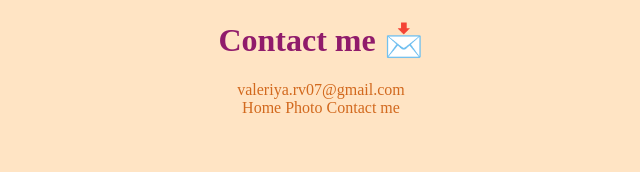
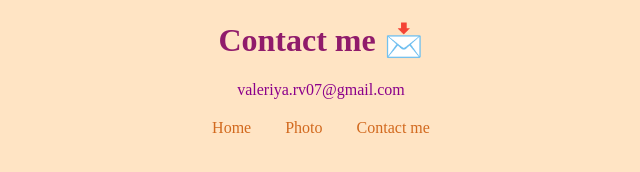
Before and after one commit to valeriyarv07/Croissant, a plain HTML site: page contact.html in a window 1280 px wide. Shown: the whole page, without its empty margins (319-959 px from the left). Drawn offline with Linux system fonts and the light colour scheme.

Commit message:
improved the project

```diff
--- a/contact.html
+++ b/contact.html
@@ -9,7 +9,9 @@
   </head>
   <body>
     <h1>Contact me 📩</h1>
-    <a href="mailto:valeriya.rv07@gmail.com">valeriya.rv07@gmail.com</a>
+    <a href="mailto:valeriya.rv07@gmail.com" class="email"
+      >valeriya.rv07@gmail.com</a
+    >
     <div class="navigation-links">
       <a href="/">Home</a>
       <a href="/photo.html">Photo</a>
--- a/css/styles.css
+++ b/css/styles.css
@@ -6,13 +6,16 @@ body {
 h1 {
   color: rgb(144, 27, 107);
 }
-.navigation-links {
-  text-decoration: none;
+
+p {
+  margin: 5px auto;
+  max-width: 800px;
 }
 
 a {
   text-decoration: none;
   color: chocolate;
+  margin: 0 15px;
 }
 
 a:visited {
@@ -22,3 +25,16 @@ a:visited {
 a:hover {
   color: darkmagenta;
 }
+
+.email {
+  color: darkmagenta;
+}
+
+.navigation-links {
+  margin: 20px auto;
+}
+
+img {
+  border-radius: 15px;
+  box-shadow: 10px 10px 10px rgba(0, 0, 0, 0.5);
+}
```
Also changed, not shown: index.html (+1 -1 lines).
